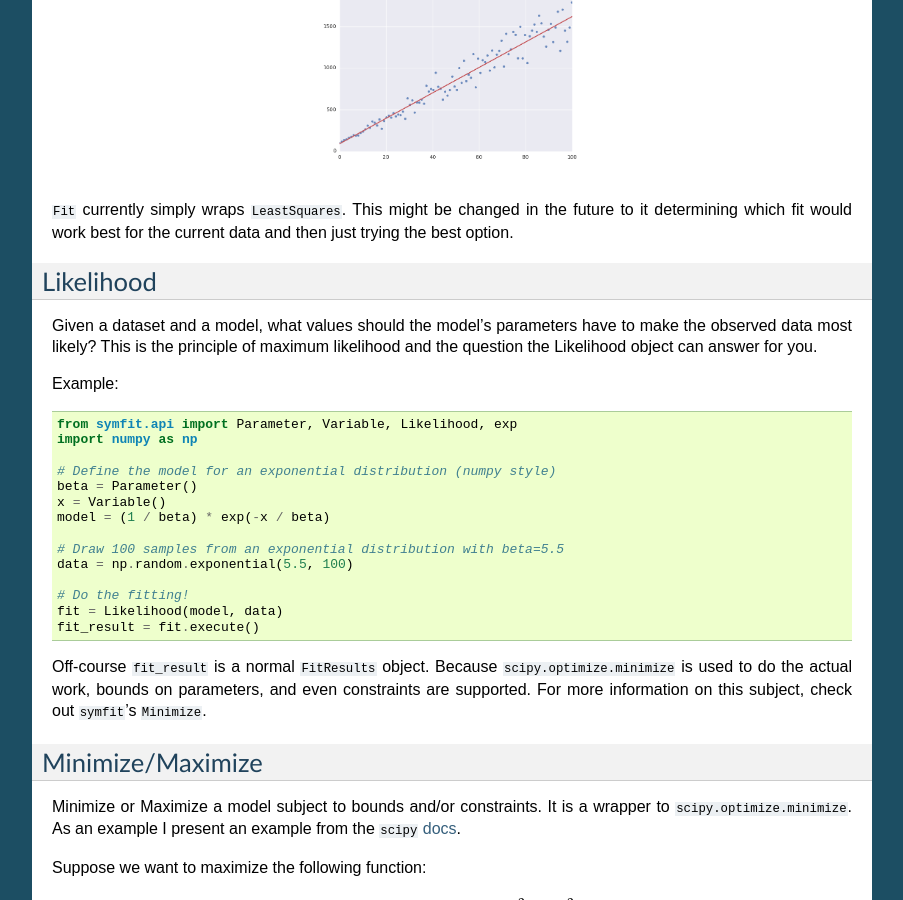
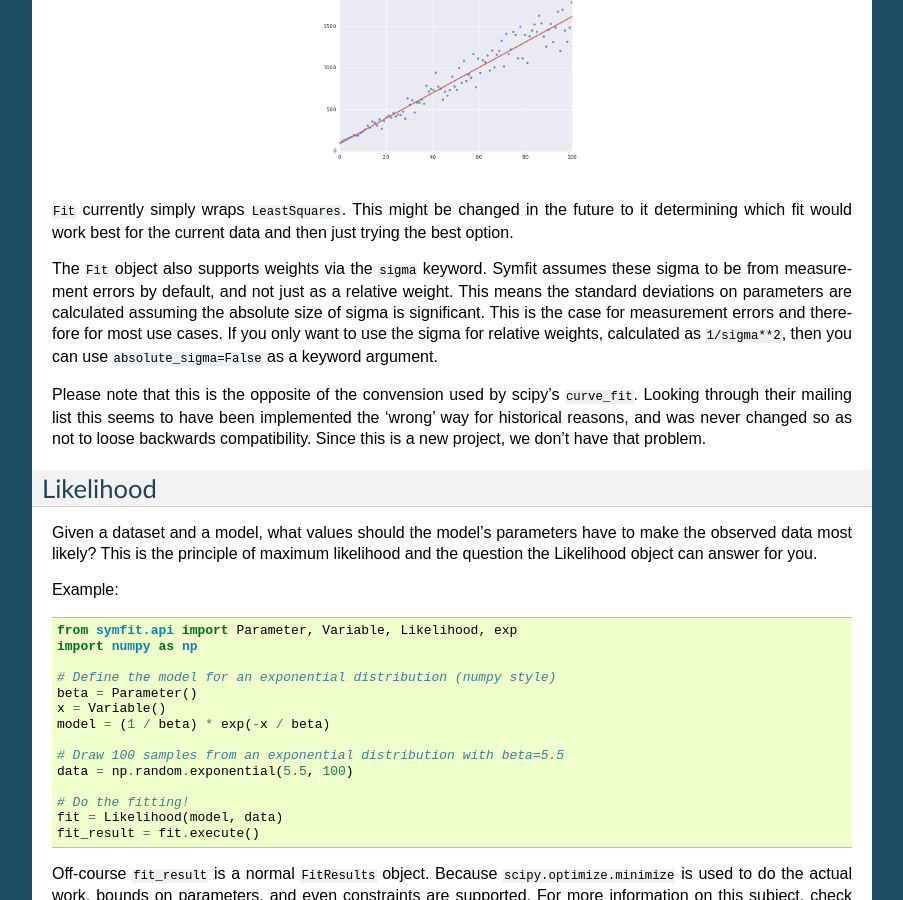
Before and after one commit to tBuLi/symfit, a Sphinx documentation site: the page built from docs/fitting_types.rst, in a window 1280 px wide and 900 px high, scrolled down 523 px. Shown: the whole window, without its empty margins (198-1101 px from the left). Built offline with Sphinx 7.4.7, drawn with Linux system fonts in a browser that asks for light colours.

Commit message:
Updated text slightly to include the sigma keyword.

```diff
--- a/docs/fitting_types.rst
+++ b/docs/fitting_types.rst
@@ -28,6 +28,19 @@ The default fitting object does least-squares fitting::
    :alt: Linear Model Fit Data
 
 ``Fit`` currently simply wraps ``LeastSquares``. This might be changed in the future to it determining which fit would work best for the current data and then just trying the best option.
+
+The ``Fit`` object also supports weights via the ``sigma`` keyword. Symfit assumes these
+sigma to be from measurement errors by default, and not just as a relative weight.
+This means the standard deviations on parameters are calculated assuming the absolute size
+of sigma is significant. This is the case for measurement errors and therefore for most use cases.
+If you only want to use the sigma for relative weights, calculated as ``1/sigma**2``, then you can
+use ``absolute_sigma=False`` as a keyword argument.
+
+Please note that this is the opposite of the convension used by scipy's ``curve_fit``.
+Looking through their mailing list this seems to have been implemented the 'wrong' way
+for historical reasons, and was never changed so as not to loose backwards compatibility.
+Since this is a new project, we don't have that problem.
+
 
 Likelihood
 ----------
```
